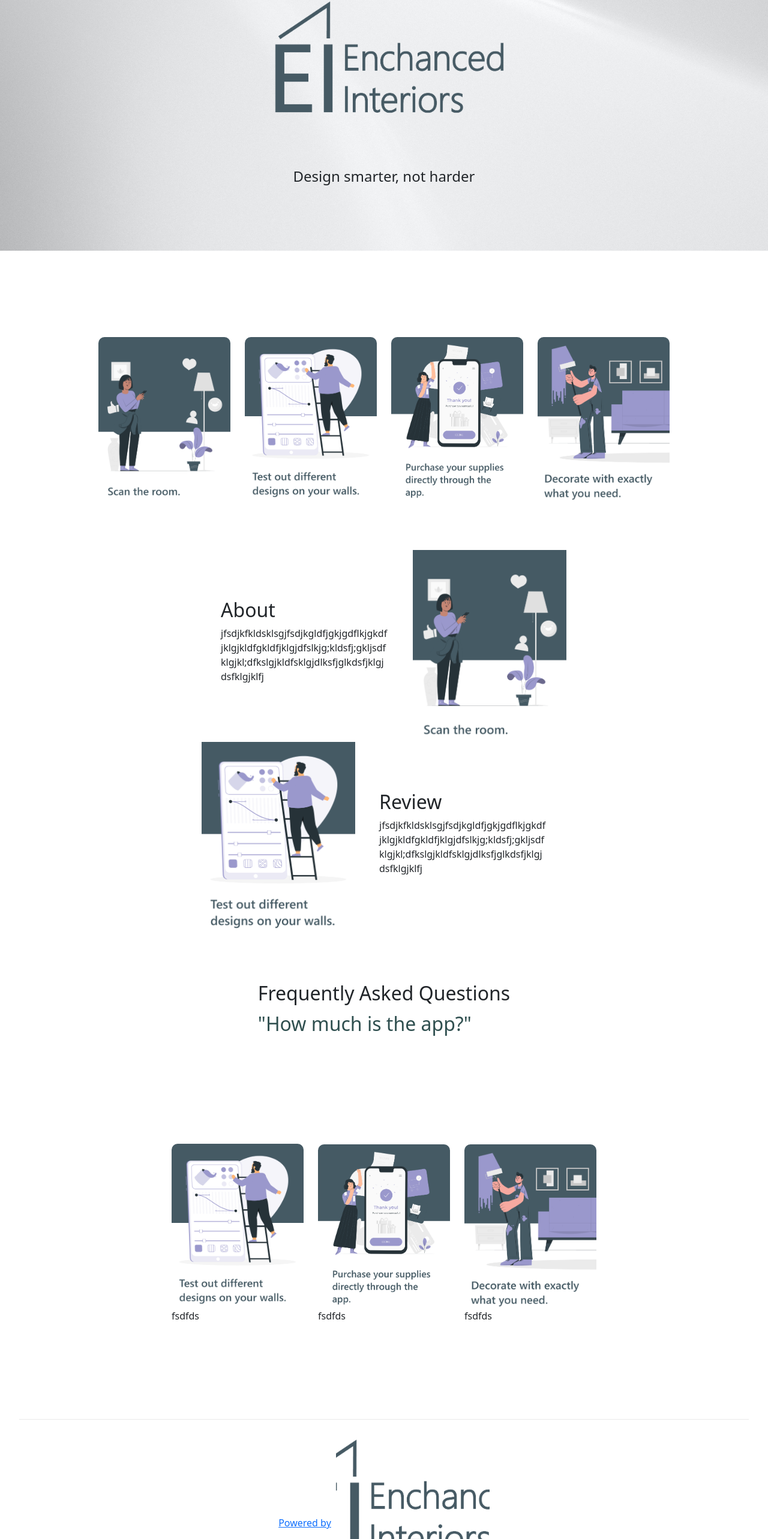
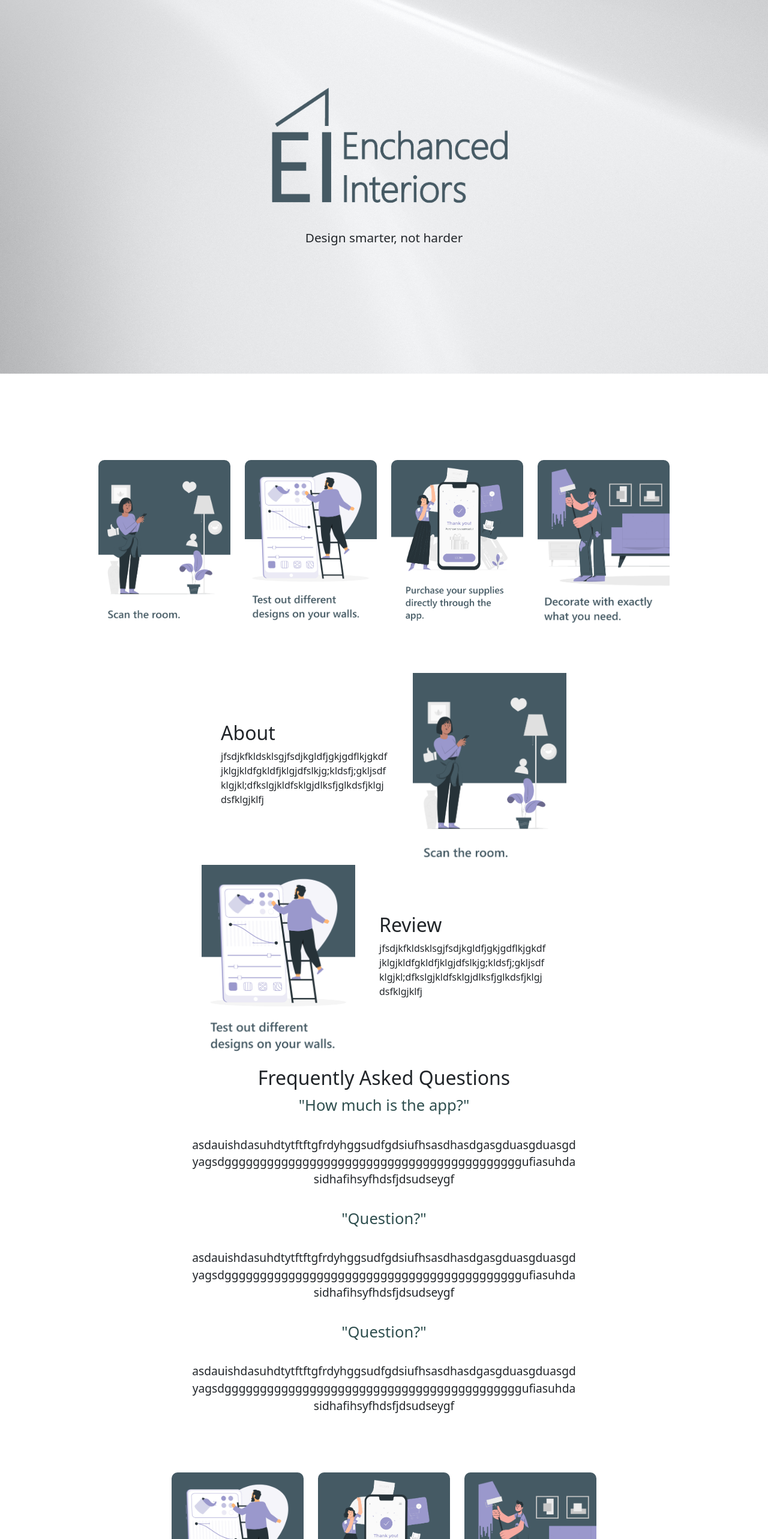
Before and after one commit to beanyboye/sync_web, a Next.js app: page / in a window 1280 px wide. Shown: the part 158-2724 px from the top of the page at 60% size. Built offline with nearby package versions, Linux system fonts and the light colour scheme.

Commit message:
fixed styling
style adjustment to front page and footer etc

```diff
--- a/pages/index.tsx
+++ b/pages/index.tsx
@@ -69,15 +69,37 @@ export default function Home() {
             orientation={false}
           />
 
-          <div style={{padding: '5em 0em'}} id="freq">
+          <div style={{padding: '1em 0em'}} id="freq">
             <Heading>Frequently Asked Questions</Heading>
             <Text className={styles.listStylePosition}>
               "How much is the app?"
             </Text>
-            <Text style={{textAlign: 'left'}} >
-
+          </div>
+          <div className={styles.question}>
+              <Text style={{textAlign: 'center'}} >
+                asdauishdasuhdtytftftgfrdyhggsudfgdsiufhsasdhasdgasgduasgduasgdyagsdggggggggggggggggggggggggggggggggggggggggggufiasuhdasidhafihsyfhdsfjdsudseygf
+              </Text>
+            </div>
+            <div style={{padding: '1em 0em'}} id="freq">
+            <Text className={styles.listStylePosition}>
+              "Question?"
             </Text>
           </div>
+          <div className={styles.question}>
+              <Text style={{textAlign: 'center'}} >
+                asdauishdasuhdtytftftgfrdyhggsudfgdsiufhsasdhasdgasgduasgduasgdyagsdggggggggggggggggggggggggggggggggggggggggggufiasuhdasidhafihsyfhdsfjdsudseygf
+              </Text>
+            </div>
+            <div style={{padding: '1em 0em'}} id="freq">
+            <Text className={styles.listStylePosition}>
+              "Question?"
+            </Text>
+          </div>
+          <div className={styles.question}>
+              <Text style={{textAlign: 'center'}} >
+                asdauishdasuhdtytftftgfrdyhggsudfgdsiufhsasdhasdgasgduasgduasgdyagsdggggggggggggggggggggggggggggggggggggggggggufiasuhdasidhafihsyfhdsfjdsudseygf
+              </Text>
+            </div>
 
           <ContentStack>
             <ImageCap path='/Intro_2.png' caption="fsdfds"/>
@@ -88,16 +110,8 @@ export default function Home() {
         </main>
 
         <footer className={styles.footer}>
-          <a
-            href="https://vercel.com?utm_source=create-next-app&utm_medium=default-template&utm_campaign=create-next-app"
-            target="_blank"
-            rel="noopener noreferrer"
-          >
-            Powered by{' '}
-            <span className={styles.logo}>
-              <Image src="/vercel.svg" alt="Vercel Logo" width={72} height={16} />
+            <span className={styles.logoB}>
             </span>
-          </a>
         </footer>
       </div>
     </div>
--- a/styles/Home.module.css
+++ b/styles/Home.module.css
@@ -8,15 +8,35 @@
   -moz-background-size: 50vh;
   -o-background-size: 50vh;
   background-size: 50vh;
-  min-height: 20vh;
+  background-size: contain;
+  min-height: 36vh;
   min-width: 20vw;
   max-height: 10vh;
   max-width: 100vw;
-  padding-top: 35vh;
+  padding-top: 0vh;
+  padding-bottom: 20vh;
+  position: relative;
+  top: -7vh;
  /* position: relative;
   item-align: center;
   padding-top: 20vh;
   padding-bottom: 12vh; */
+}
+
+.logoB {   /*THIS ONE IS FOR THE FOOTER */
+  background: url('/logo.png') no-repeat center;
+  -webkit-background-size: 15vh;
+  -moz-background-size: 15vh;
+  -o-background-size: 15vh;
+  background-size: 15vh;
+  background-size: contain;
+  min-height: 15vh;
+  min-width: 15vw;
+  max-height: 15vh;
+  max-width: 15vw;
+  position: relative;
+  top: 10vh
+
 }
 .backgroundImage {
   background: url('/home-image.jpg') no-repeat center center fixed;
@@ -24,7 +44,7 @@
   -moz-background-size: cover;
   -o-background-size: cover;
   background-size: cover;
-  padding-top: 20vh;
+  padding-top: 45vh;
   padding-bottom: 12vh;
 
 }
@@ -34,10 +54,21 @@
   max-width: 75%;
 }
 
+.question { /*Delete this if question task failed */
+  text-align: left;
+  font-size: 1.2rem;
+  max-width: 50vw;
+  inline-size: 250vw;
+  overflow-wrap: break-word;
+
+
+}
+
 .listStylePosition {
-  font-size: 2rem;
-  text-align: left;
+  font-size: 1.6rem;
+  text-align: center;
   color: darkslategrey;
+  max-width: 50vw;
 }
 
 .bulletText {
@@ -54,10 +85,10 @@
   align-items: center;
 }
 
-.footer {
+.footer { /*Might Be Responsible For Glitch In Footer */
   display: flex;
-  flex: 1;
-  padding: 2rem 0;
+  /*flex: 1; */                           /*IF NEEDED, REMOVE COMMENT */
+  padding: 0rem 0;
   border-top: 1px solid #eaeaea;
   justify-content: center;
   align-items: center;
@@ -92,10 +123,12 @@
   text-align: center;
 }
 
-.description {
+.description { /*Positions Design smarter text */
   /*margin: 0rem 0; */
   line-height: 1;
-  font-size: 1.5rem;
+  font-size: 1.3rem;
+  position: relative;
+  top: -13vh;
 }
 
 .code {
```
